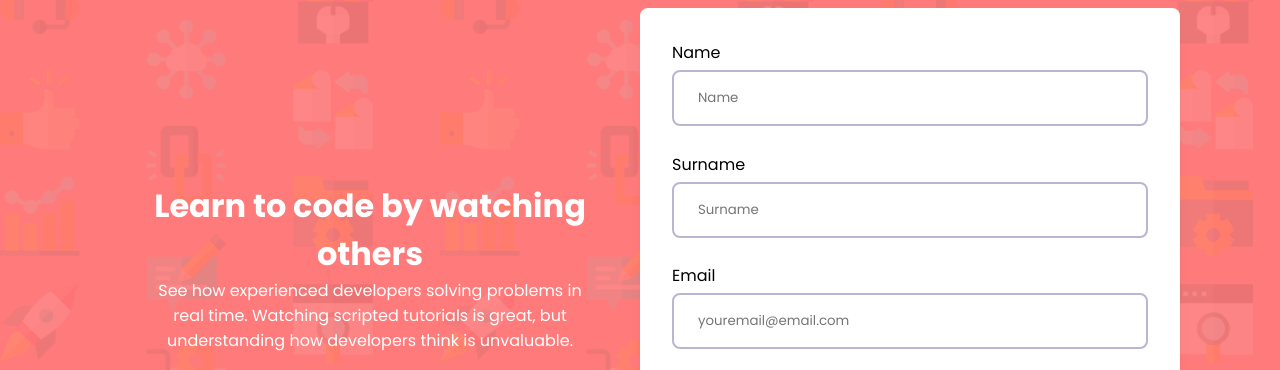
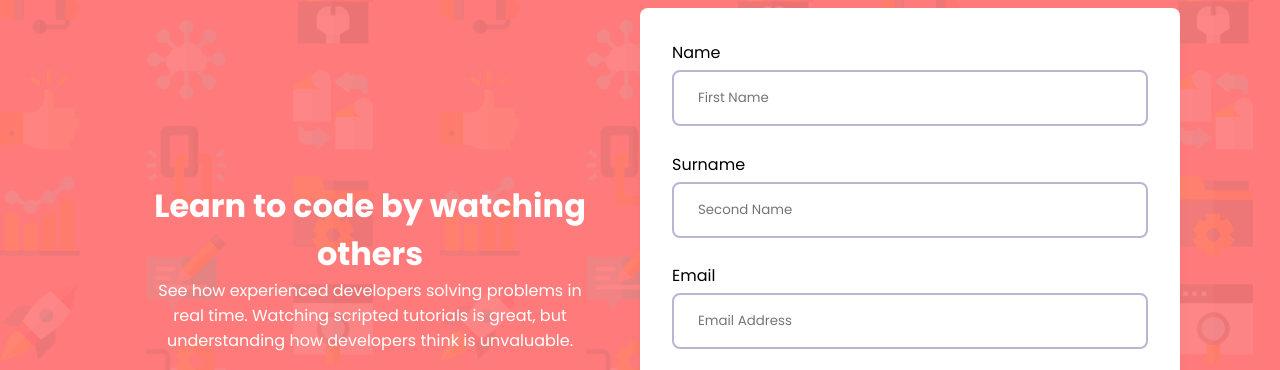
Before and after one commit to zdenman/Intro-component-with-sign-up-form, a plain HTML site: page index.html in a window 1280 px wide. Shown: the part 129-499 px from the top of the page. Drawn offline with Linux system fonts and the light colour scheme.

Commit message:
fixed some placeholder text

```diff
--- a/index.html
+++ b/index.html
@@ -25,21 +25,21 @@
                 <form class="form" id="form">
                     <div class="form-control">
                         <label>Name</label>
-                        <input type="text" placeholder="Name" id="username">
+                        <input type="text" placeholder="First Name" id="username">
                         <i class="fas fa-check-circle"></i>
                         <i class="fas fa-exclamation-circle"></i>
                         <small>error message</small>
                     </div>
                     <div class="form-control">
                         <label>Surname</label>
-                        <input type="text" placeholder="Surname" id="surname">
+                        <input type="text" placeholder="Second Name" id="surname">
                         <i class="fas fa-check-circle"></i>
                         <i class="fas fa-exclamation-circle"></i>
                         <small>error message</small>
                     </div>
                     <div class="form-control">
                         <label>Email</label>
-                        <input type="email" placeholder="youremail@email.com" id="email">
+                        <input type="email" placeholder="Email Address" id="email">
                         <i class="fas fa-check-circle"></i>
                         <i class="fas fa-exclamation-circle"></i>
                         <small>error message</small>
```
